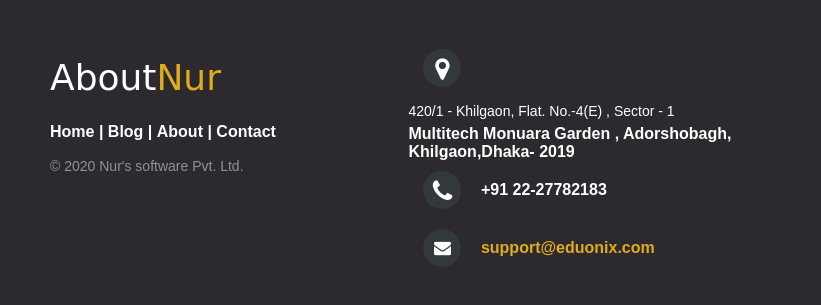
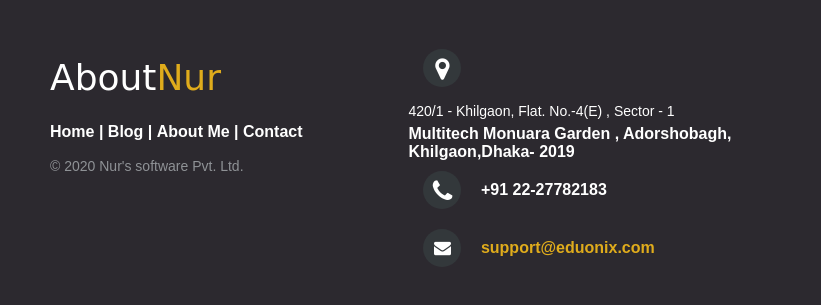
Before and after one commit to nur04/portfolio, a plain HTML site: page index.htm in a window 1280 px wide. Shown: the part 3370-3675 px from the top of the page, 0-821 px from the left. Drawn offline with Linux system fonts and the light colour scheme.

Commit message:
Update index.htm

```diff
--- a/index.htm
+++ b/index.htm
@@ -384,7 +384,7 @@ Visit my youtube channel:&nbsp;&nbsp;&nbsp;&nbsp;&nbsp;<i class="fa fa-youtube"
 |
 <a href="#">Blog</a>
 |
-<a href="#">About</a>
+<a href="#">About Me</a>
 |
 <a href="#">Contact</a>
 </p>
```
